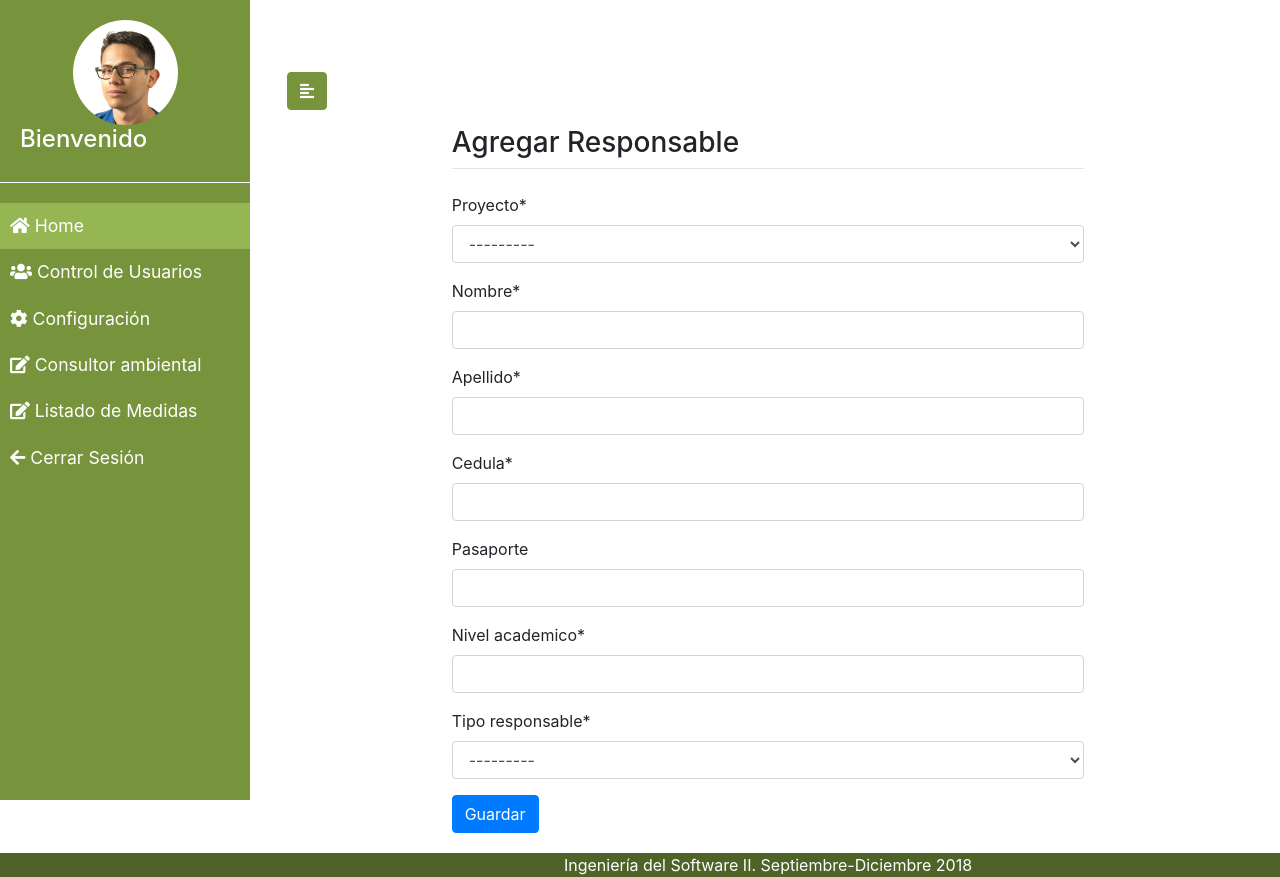
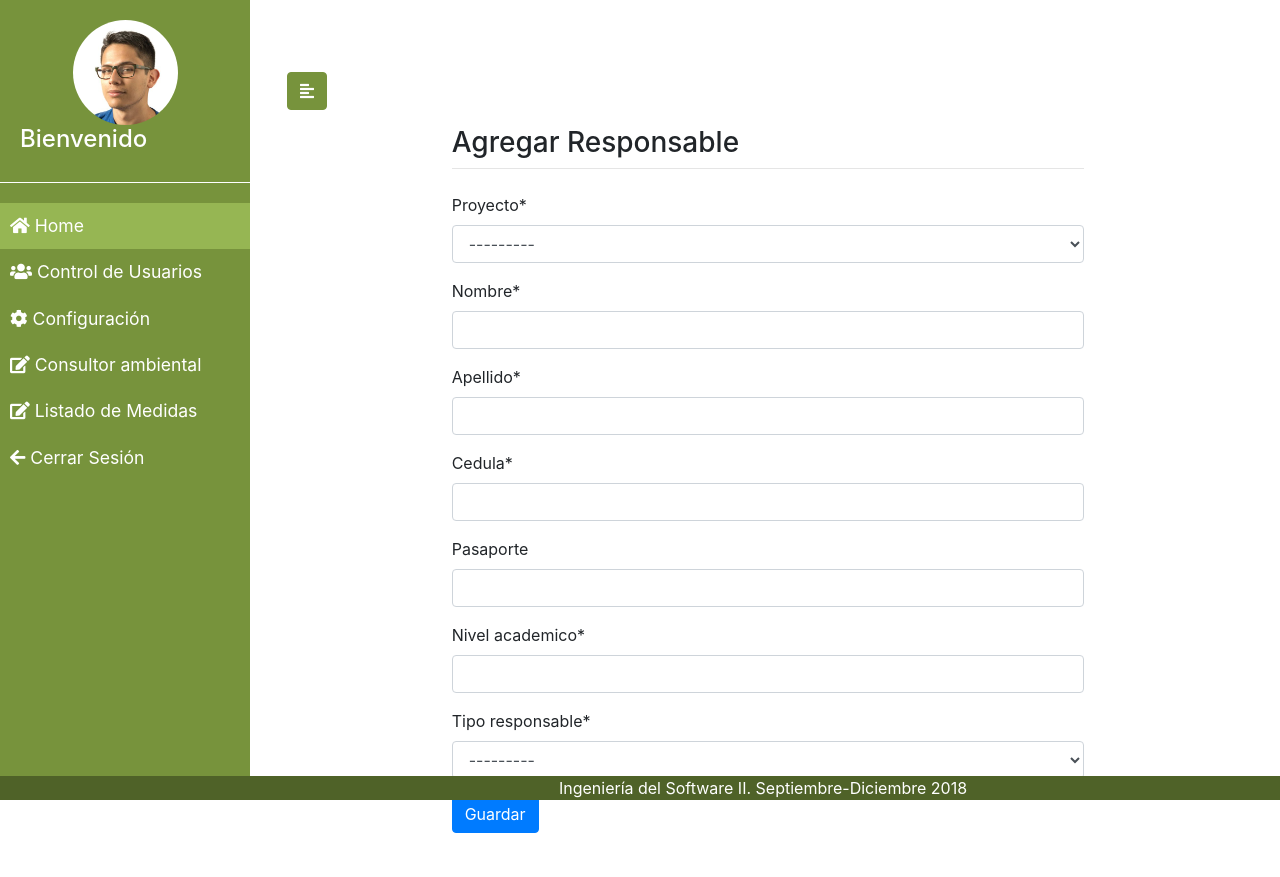
Before and after one commit to german1608/EIA_CI4712, a Django app: page /consultor-crud/responsables/nuevo/ in a window 1280 px wide. After the commit the page ends 833 px from the top, so only its background shows below. Run offline with Django 3.2, Linux system fonts and the light colour scheme; data comes from the database, SQL or seed files in the repository; some libraries are stand-ins or nearby versions.

Commit message:
Se arregla el footer para que se quede abajo

```diff
--- a/static/css/custom.css
+++ b/static/css/custom.css
@@ -65,7 +65,9 @@ footer{
   left: 0;
   bottom: 0;
   width: 100%;
+  padding-right: 10px;
   text-align: center;
+  position: fixed;
 }
 
 ul>li>a>i{
--- a/templates/base.html
+++ b/templates/base.html
@@ -99,9 +99,6 @@
         {% endblock %}
       </section>
     </main>
-
-    <!-- FIN DE LA SECCION DE CONTENIDO -->
-  </div>
 <!-- FOOTER -->
 
 <footer class="page-footer">
@@ -116,6 +113,9 @@
 </footer>
 
 <!-- FIN DEL FOOTER -->
+    <!-- FIN DE LA SECCION DE CONTENIDO -->
+  </div>
+
 
 
   <!-- COMIENZO DEL JS -->
```
Lines whose indentation alone changed are shown as unchanged.
